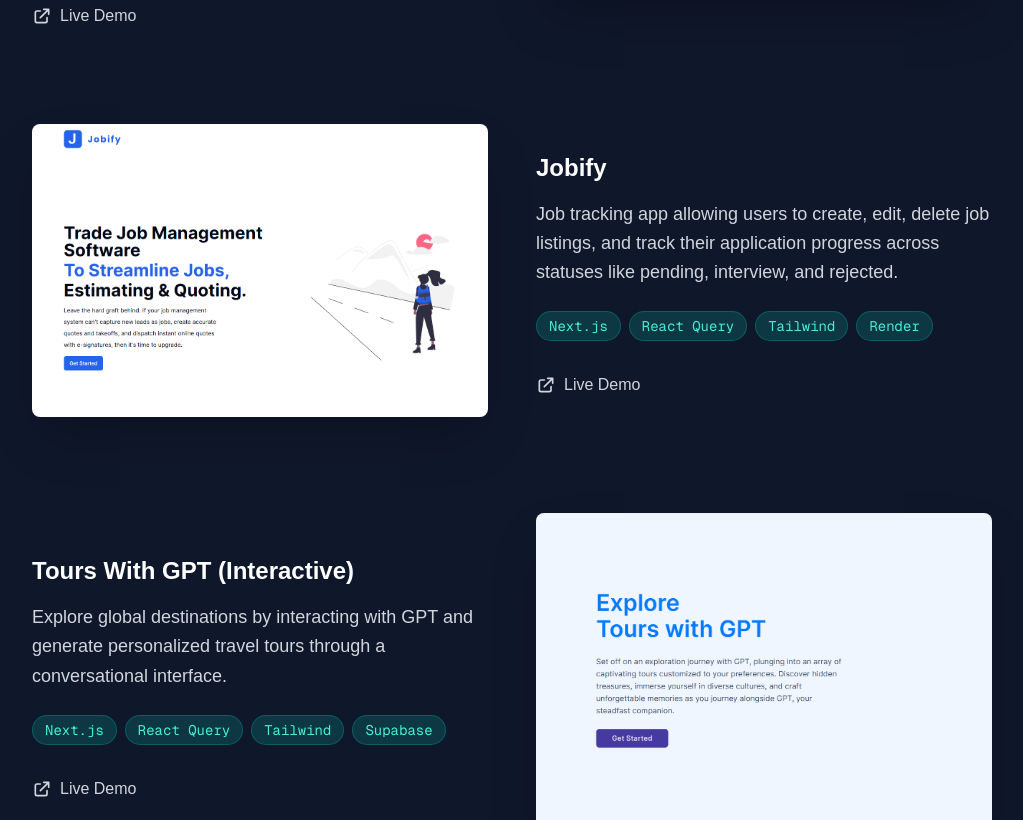
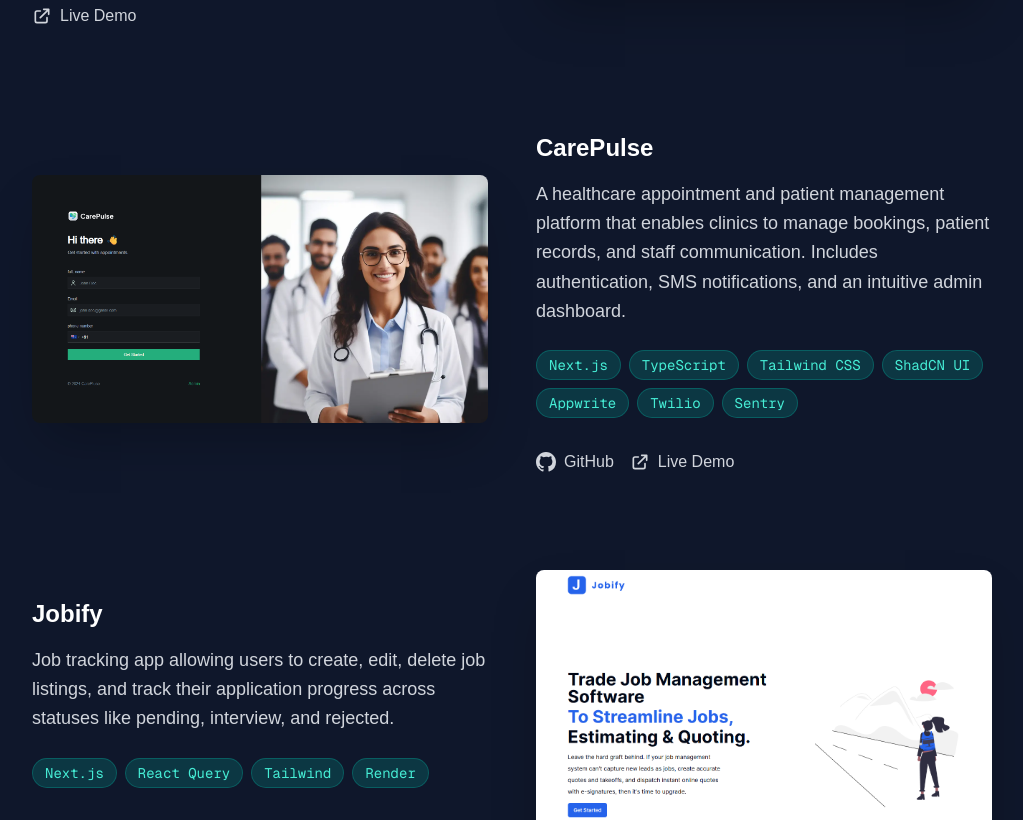
Before and after one commit to Tamerhmed/portfolio-v2, a Next.js app: page / in a window 1280 px wide. Shown: the part 4300-5120 px from the top of the page, without its empty margins (128-1151 px from the left). Built offline with nearby package versions, Linux system fonts and the light colour scheme.

Commit message:
care pulse project added

```diff
--- a/src/data/extraProjects.js
+++ b/src/data/extraProjects.js
@@ -27,6 +27,24 @@
   },
   {
     id: 3,
+    title: 'CarePulse',
+    description:
+      'A healthcare appointment and patient management platform that enables clinics to manage bookings, patient records, and staff communication. Includes authentication, SMS notifications, and an intuitive admin dashboard.',
+    technologies: [
+      'Next.js',
+      'TypeScript',
+      'Tailwind CSS',
+      'ShadCN UI',
+      'Appwrite',
+      'Twilio',
+      'Sentry',
+    ],
+    image: '/assets/care-pulse.png',
+    githubUrl: 'https://github.com/Tamerhmed/care-pulse',
+    liveUrl: 'https://care-pulse-lemon-ten.vercel.app/',
+  },
+  {
+    id: 4,
     title: 'Jobify',
     description:
       'Job tracking app allowing users to create, edit, delete job listings, and track their application progress across statuses like pending, interview, and rejected.',
@@ -36,7 +54,7 @@
     liveUrl: 'https://jobify-trade-job.vercel.app/',
   },
   {
-    id: 4,
+    id: 5,
     title: 'Tours With GPT (Interactive)',
     description:
       'Explore global destinations by interacting with GPT and generate personalized travel tours through a conversational interface.',
@@ -46,7 +64,7 @@
     liveUrl: 'https://tours-with-gpt.vercel.app/',
   },
   {
-    id: 5,
+    id: 6,
     title: 'Property Pulse',
     description:
       'A rental marketplace connecting property owners and seekers. Includes property listing, search, contact, and full CRUD capabilities with user auth.',
@@ -56,7 +74,7 @@
     liveUrl: 'https://property-pulse-one.vercel.app/',
   },
   {
-    id: 6,
+    id: 7,
     title: 'Poke Blog',
     description:
       'A blog platform with user registration, login, CRUD blog features, profile management, and commenting system.',
```
Also changed, not shown: public/assets/care-pulse.png (added).
